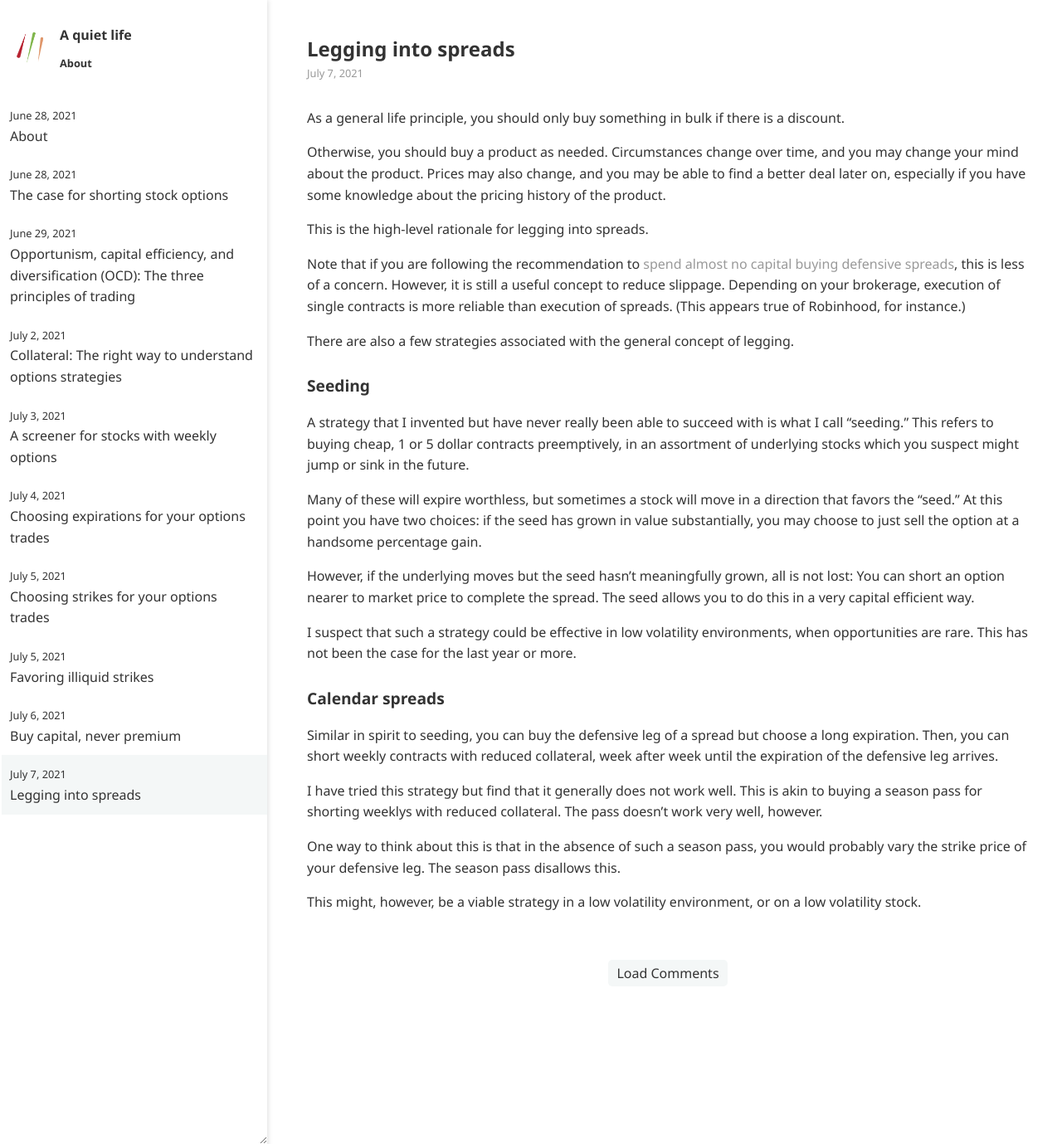
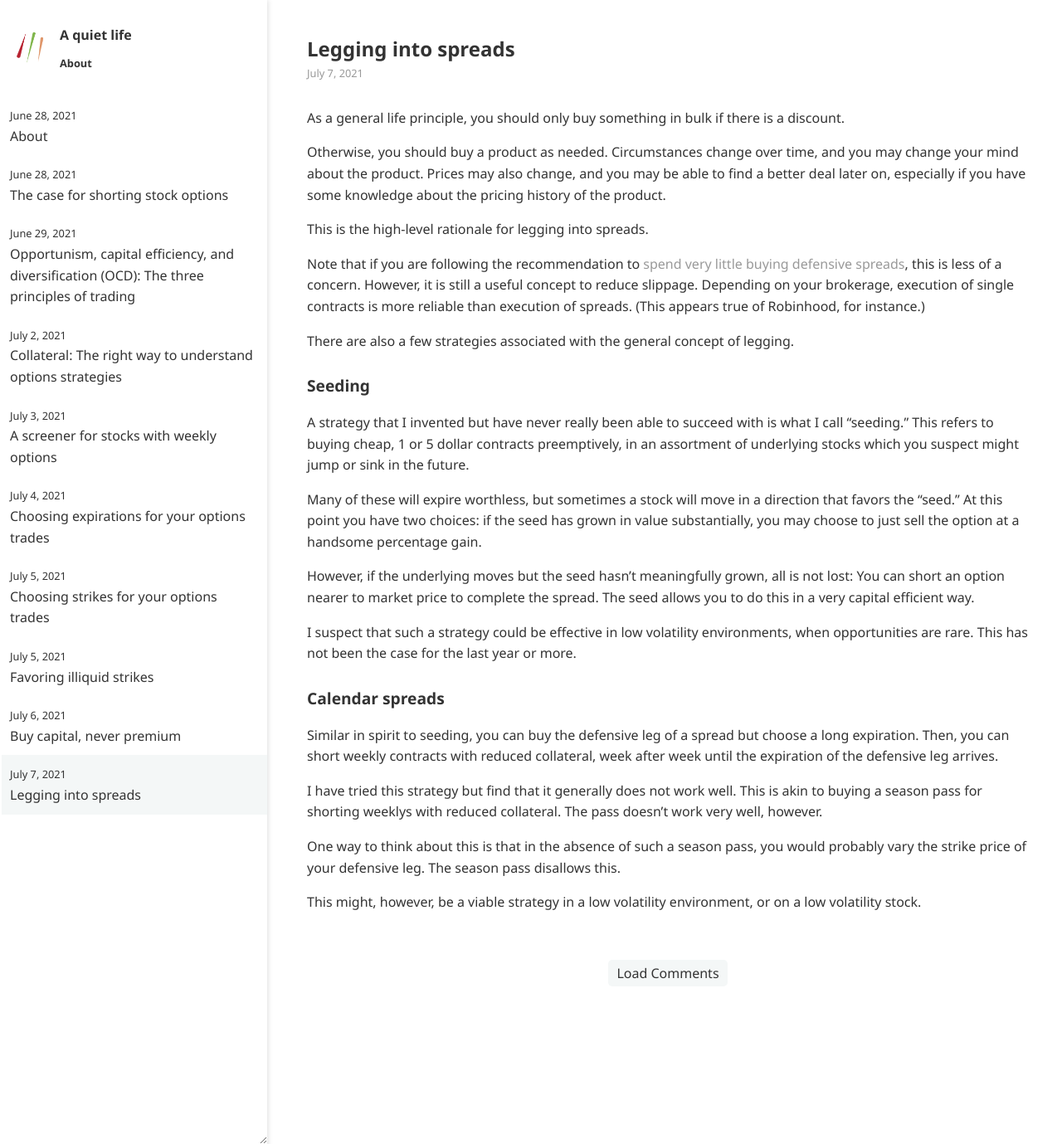
Before and after one commit to ansyblenetwork/aquietlife, a Jekyll site: the page built from _posts/2021-07-07-legging.md, in a window 1280 px wide and 1379 px high. Shown: the whole window at 83% size. Built offline with Jekyll 4.4.1, drawn with Linux system fonts in a browser that asks for light colours.

Commit message:
Update 2021-07-07-legging.md

```diff
--- a/_posts/2021-07-07-legging.md
+++ b/_posts/2021-07-07-legging.md
@@ -8,7 +8,7 @@ Otherwise, you should buy a product as needed. Circumstances change over time, a
 
 This is the high-level rationale for legging into spreads.
 
-Note that if you are following the recommendation to [spend almost no capital buying defensive spreads]({% post_url 2021-07-06-buying-premium %}), this is less of a concern. However, it is still a useful concept to reduce slippage. Depending on your brokerage, execution of single contracts is more reliable than execution of spreads. (This appears true of Robinhood, for instance.)
+Note that if you are following the recommendation to [spend very little buying defensive spreads]({% post_url 2021-07-06-buying-premium %}), this is less of a concern. However, it is still a useful concept to reduce slippage. Depending on your brokerage, execution of single contracts is more reliable than execution of spreads. (This appears true of Robinhood, for instance.)
 
 There are also a few strategies associated with the general concept of legging.
 
```
